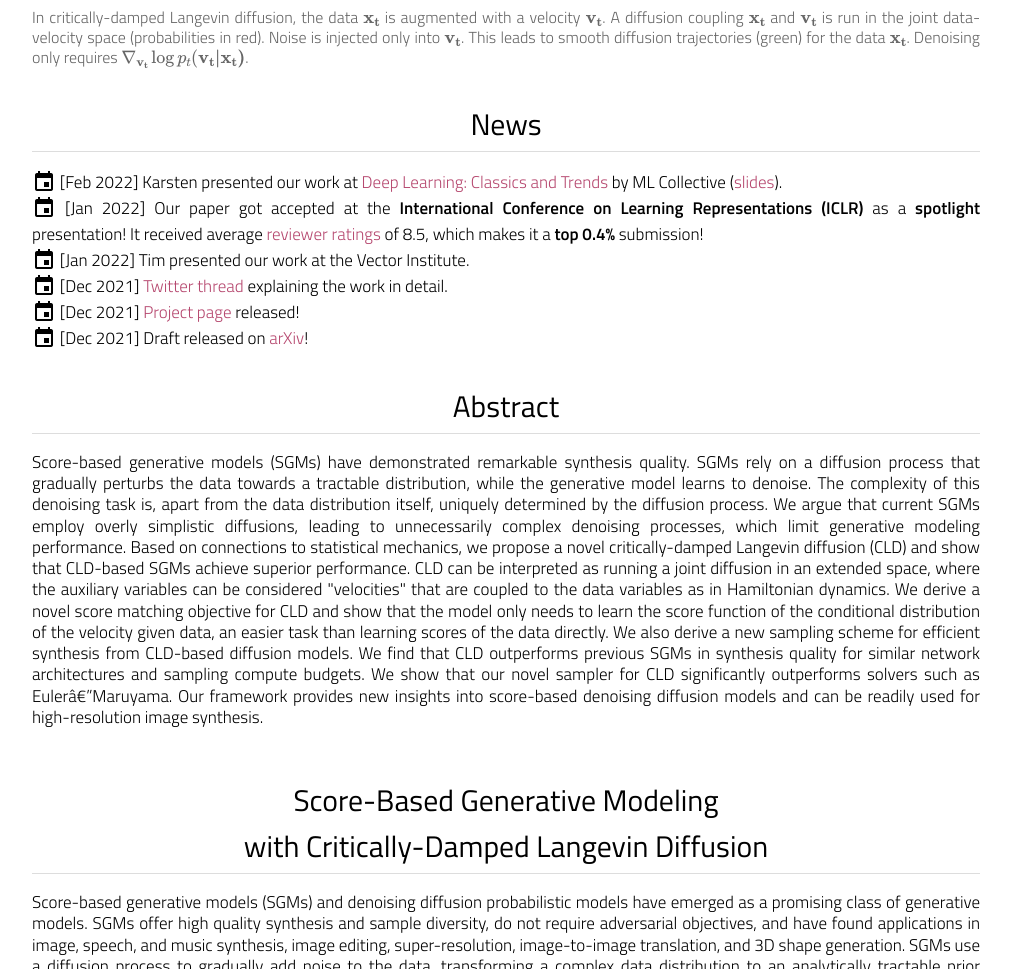
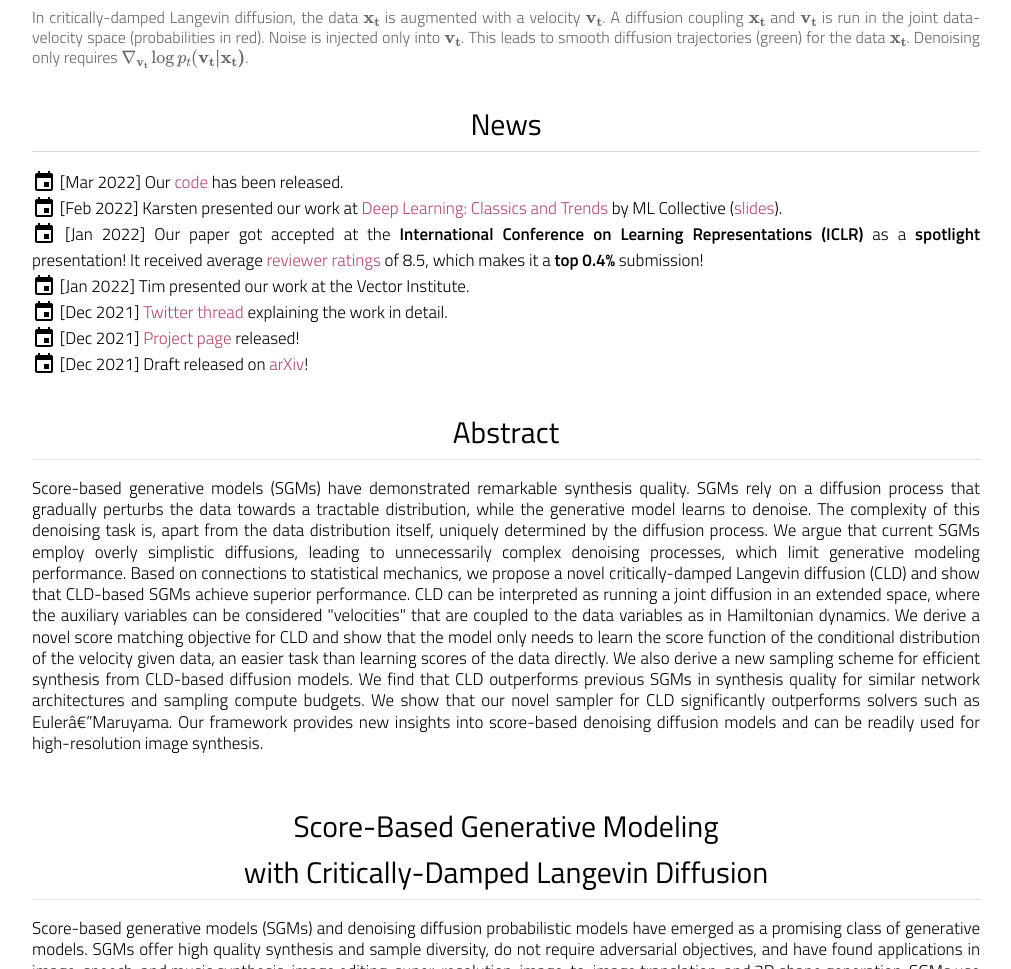
Before and after one commit to nv-tlabs/CLD-SGM, a plain HTML site: page index.html in a window 1280 px wide. Shown: the part 1295-2264 px from the top of the page, without its empty margins (134-1145 px from the left). Drawn offline with nearby package versions, Linux system fonts and the light colour scheme; a script that the page names is missing.

Commit message:
Adding code link

```diff
--- a/index.html
+++ b/index.html
@@ -366,6 +366,7 @@ pre {
         <h2>News</h2>
         <hr>
         <div class="row">
+            <div><span class="material-icons"> event </span> [Mar 2022] Our <a href=https://github.com/nv-tlabs/CLD-SGM/>code</a> has been released.</div>
             <div><span class="material-icons"> event </span> [Feb 2022] Karsten presented our work at <a href=https://mlcollective.org/dlct/>Deep Learning: Classics and Trends</a> by ML Collective (<a href=https://drive.google.com/file/d/1USVGp5FwtJw6WD9-m5GCqcTkgRwWKy6A/view?usp=sharing>slides</a>).</div>
             <div><span class="material-icons"> event </span> [Jan 2022] Our paper got accepted at the <b>International Conference on Learning Representations (ICLR)</b> as a <b>spotlight</b> presentation! It received average <a href=https://openreview.net/forum?id=CzceR82CYc>reviewer ratings</a> of 8.5, which makes it a <b>top 0.4%</b> submission!</div>
             <div><span class="material-icons"> event </span> [Jan 2022] Tim presented our work at the Vector Institute.</div>
```
